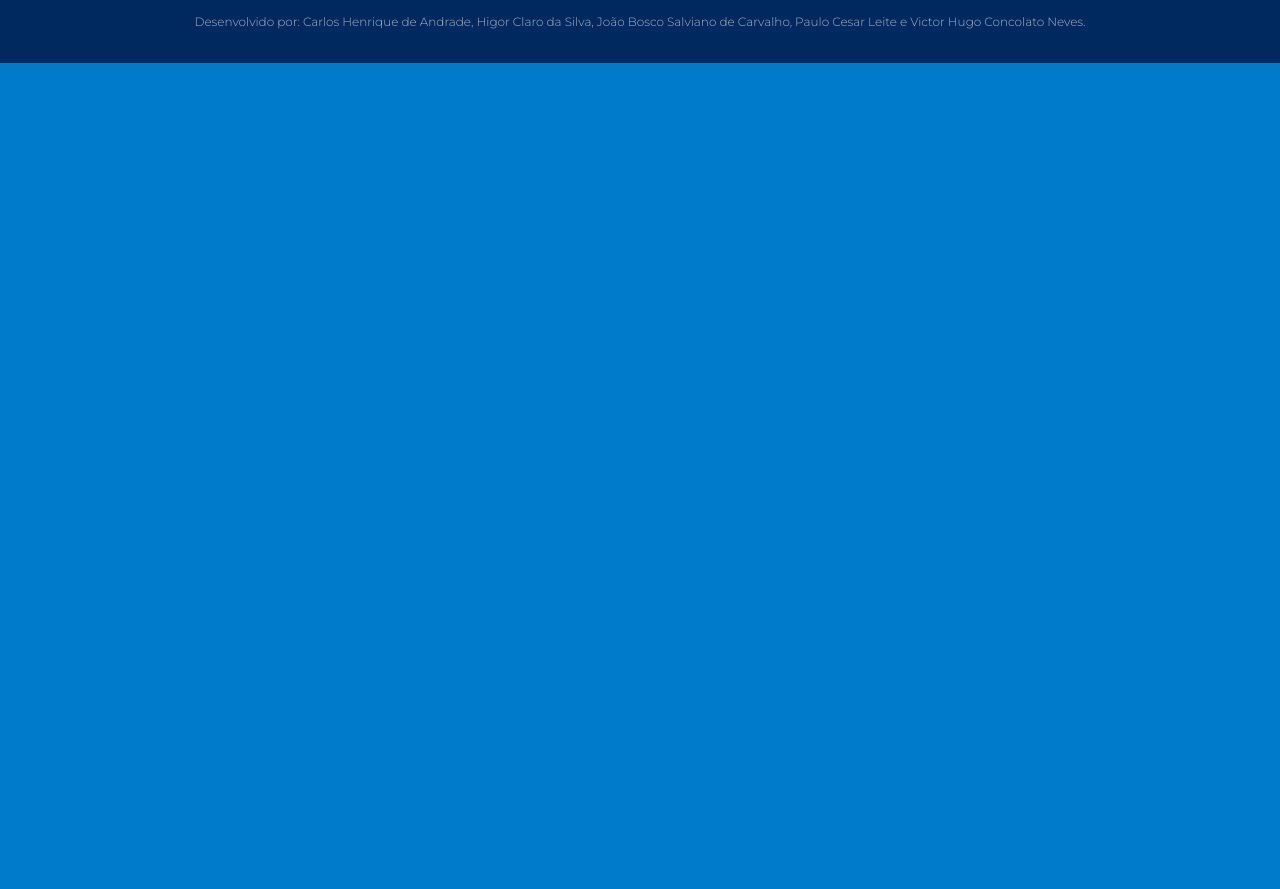
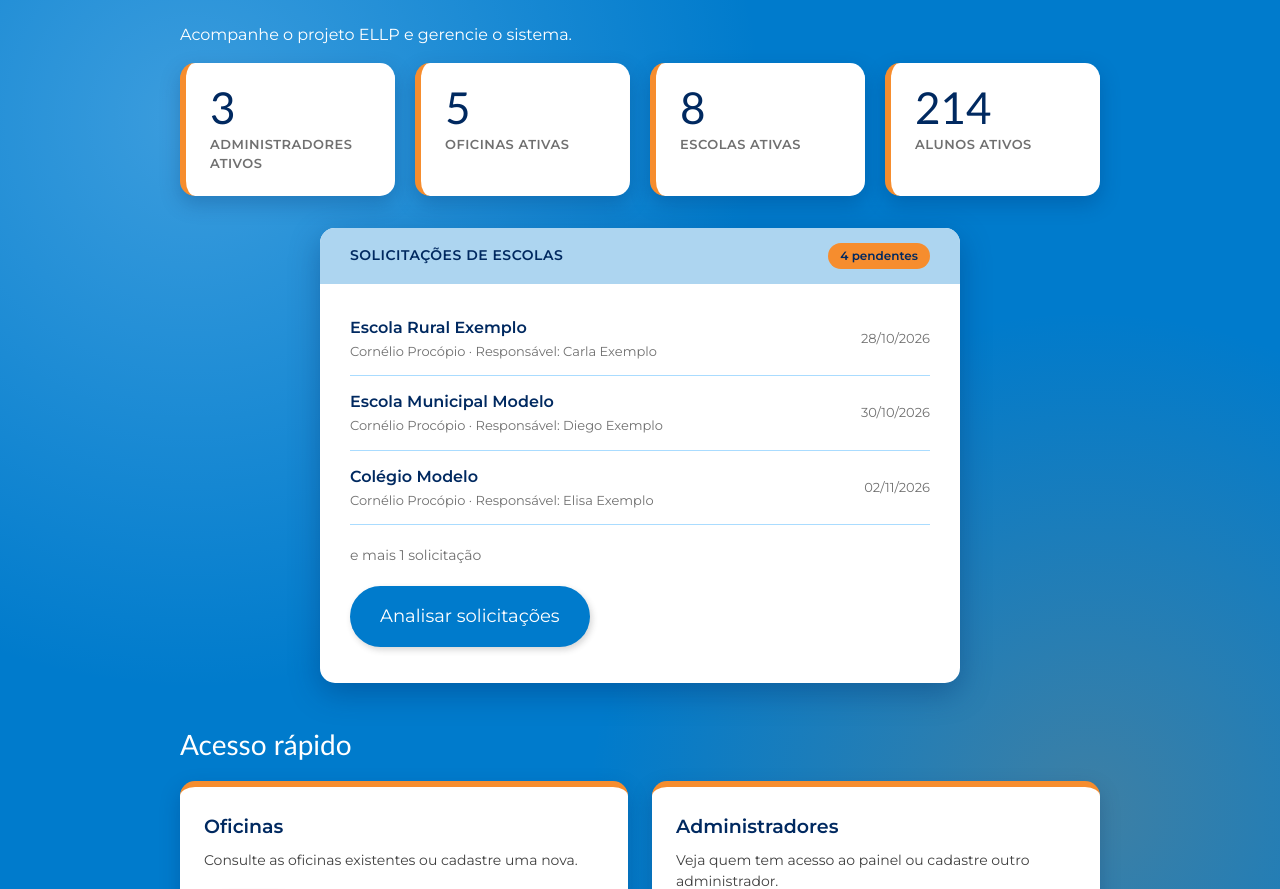
Before and after one commit to PaulinhoADS/conecta-ellp-utfpr, a React (Vite) app in the folder frontend/: page /admin in a window 1280 px wide. Shown: the part 180-1069 px from the top of the page. Before the commit the page ends 800 px from the top, so only its background shows below. Built offline with nearby package versions, Linux system fonts and the light colour scheme; sample sign-in values are in the browser's storage; a web font is replaced by a local one.

Commit message:
feat: add painel admin

```diff
--- a/frontend/src/App.jsx
+++ b/frontend/src/App.jsx
@@ -1,14 +1,16 @@
 // src/App.jsx
 
-import { BrowserRouter, Routes, Route } from 'react-router-dom';
-import AuthProvider from './contexts/AuthContext';
-import Home from './pages/Home';
-import Quiz from './pages/Quiz';
-import Login from './pages/Login';
-import Unauthorized from './pages/Unauthorized';
-import Header from './components/Header';
-import Footer from './components/Footer';
-import ScrollToTop from './components/ScrollToTop';
+import { BrowserRouter, Routes, Route } from "react-router-dom";
+import AuthProvider from "./contexts/AuthContext";
+import Home from "./pages/Home";
+import Quiz from "./pages/Quiz";
+import Login from "./pages/Login";
+import Unauthorized from "./pages/Unauthorized";
+import AdminDashboard from "./pages/admin/AdminDashboard";
+import Header from "./components/Header";
+import Footer from "./components/Footer";
+import ScrollToTop from "./components/ScrollToTop";
+import ProtectedRoute from "./components/ProtectedRoute";
 
 // Componente principal do aplicativo
 function App() {
@@ -22,7 +24,15 @@ function App() {
             <Route path="/" element={<Home />} />
             <Route path="/quiz" element={<Quiz />} />
             <Route path="/login" element={<Login />} />
-              <Route path="/unauthorized" element={<Unauthorized />}/>
+            <Route path="/unauthorized" element={<Unauthorized />} />
+
+            <Route
+              element={
+                <ProtectedRoute allowedRoles={["admin", "superadmin"]} />
+              }
+            >
+              <Route path="/admin" element={<AdminDashboard />} />
+            </Route>
           </Routes>
           <Footer />
         </main>
--- /dev/null
+++ b/frontend/src/pages/admin/AdminDashboard.css
@@ -0,0 +1,157 @@
+.admin-stats {
+    display: grid;
+    grid-template-columns: repeat(auto-fit, minmax(150px, 1fr));
+    gap: 20px;
+    margin: 0 0 32px;
+    padding: 0;
+    list-style: none;
+}
+
+.admin-stat {
+    display: flex;
+    flex-direction: column;
+    gap: 6px;
+    padding: 22px 24px;
+    color: var(--preto);
+    background-color: var(--branco);
+    border-left: 6px solid var(--laranja);
+    border-radius: 15px;
+    box-shadow: 0 8px 20px rgba(0, 41, 96, 0.25);
+}
+
+.admin-stat__value {
+    font-family: var(--fonte-titulo);
+    font-size: 44px;
+    line-height: 1;
+    color: var(--azul-escuro);
+}
+
+.admin-stat__label {
+    font-size: 13px;
+    font-weight: 600;
+    letter-spacing: 0.5px;
+    text-transform: uppercase;
+    color: var(--cinza);
+}
+
+.admin-pending {
+    margin-bottom: 40px;
+}
+
+.admin-pending__header {
+    display: flex;
+    align-items: center;
+    justify-content: space-between;
+    gap: 12px;
+}
+
+.admin-pending__badge {
+    padding: 4px 12px;
+    font-size: 12px;
+    font-weight: 600;
+    letter-spacing: 0;
+    text-transform: none;
+    color: var(--azul-escuro);
+    background-color: var(--laranja);
+    border-radius: 20px;
+}
+
+.admin-pending__list {
+    margin: 0 0 20px;
+    padding: 0;
+    list-style: none;
+}
+
+.admin-pending__item {
+    display: flex;
+    align-items: center;
+    justify-content: space-between;
+    gap: 16px;
+    padding: 14px 0;
+    border-bottom: 1px solid var(--azul-claro);
+}
+
+.admin-pending__item:first-child {
+    padding-top: 0;
+}
+
+.admin-pending__name {
+    margin: 0;
+    font-size: 16px;
+    font-weight: 600;
+    color: var(--azul-escuro);
+}
+
+.admin-pending__meta {
+    margin: 2px 0 0;
+    font-size: 13px;
+    color: var(--cinza);
+}
+
+.admin-pending__date {
+    flex-shrink: 0;
+    font-size: 13px;
+    color: var(--cinza);
+}
+
+.admin-pending__more {
+    margin: 0 0 20px;
+    font-size: 14px;
+    color: var(--cinza);
+}
+
+.admin-section-title {
+    margin: 0 0 16px;
+    font-family: var(--fonte-titulo);
+    font-weight: 400;
+    font-size: 28px;
+}
+
+.admin-shortcuts {
+    display: grid;
+    grid-template-columns: repeat(auto-fit, minmax(280px, 1fr));
+    gap: 24px;
+}
+
+.admin-shortcut {
+    padding: 26px 24px;
+    color: var(--preto);
+    background-color: var(--branco);
+    border-top: 6px solid var(--laranja);
+    border-radius: 15px;
+    box-shadow: 0 8px 20px rgba(0, 41, 96, 0.25);
+}
+
+.admin-shortcut__title {
+    margin: 0;
+    font-size: 19px;
+    font-weight: 600;
+    color: var(--azul-escuro);
+}
+
+.admin-shortcut__text {
+    margin: 8px 0 20px;
+    font-size: 14px;
+}
+
+.admin-shortcut__actions {
+    display: flex;
+    flex-wrap: wrap;
+    gap: 10px;
+}
+
+@media (max-width: 768px) {
+    .admin-stat {
+        padding: 18px 18px;
+    }
+
+    .admin-stat__value {
+        font-size: 36px;
+    }
+
+    .admin-pending__item {
+        align-items: flex-start;
+        flex-direction: column;
+        gap: 4px;
+    }
+}
--- /dev/null
+++ b/frontend/src/pages/admin/AdminDashboard.jsx
@@ -0,0 +1,177 @@
+import { Link } from "react-router-dom";
+import "./AdminDashboard.css";
+
+const PREVIA_SOLICITACOES = 3;
+
+const resumo = {
+  administradores: 3,
+  oficinas: 5,
+  escolas: 8,
+  alunos: 214,
+};
+
+const pendentes = [
+  {
+    id: 3,
+    nome: "Escola Rural Exemplo",
+    cidade: "Cornélio Procópio",
+    responsavel: "Carla Exemplo",
+    createdAt: "2026-10-28T15:00:00.000Z",
+  },
+  {
+    id: 4,
+    nome: "Escola Municipal Modelo",
+    cidade: "Cornélio Procópio",
+    responsavel: "Diego Exemplo",
+    createdAt: "2026-10-30T15:00:00.000Z",
+  },
+  {
+    id: 5,
+    nome: "Colégio Modelo",
+    cidade: "Cornélio Procópio",
+    responsavel: "Elisa Exemplo",
+    createdAt: "2026-11-02T15:00:00.000Z",
+  },
+  {
+    id: 6,
+    nome: "Escola Estadual Modelo",
+    cidade: "Cornélio Procópio",
+    responsavel: "Fábio Exemplo",
+    createdAt: "2026-11-03T15:00:00.000Z",
+  },
+];
+
+const indicadores = [
+  { chave: "administradores", rotulo: "Administradores ativos" },
+  { chave: "oficinas", rotulo: "Oficinas ativas" },
+  { chave: "escolas", rotulo: "Escolas ativas" },
+  { chave: "alunos", rotulo: "Alunos ativos" },
+];
+
+const atalhos = [
+  {
+    id: "oficinas",
+    titulo: "Oficinas",
+    descricao: "Consulte as oficinas existentes ou cadastre uma nova.",
+    listagem: "/oficinas",
+    nomeListagem: "Ver lista de oficinas",
+    criacao: "/oficinas/nova",
+    nomeCriacao: "Cadastrar oficina",
+  },
+  {
+    id: "administradores",
+    titulo: "Administradores",
+    descricao:
+      "Veja quem tem acesso ao painel ou cadastre outro administrador.",
+    listagem: "/admin/administradores",
+    nomeListagem: "Ver lista de administradores",
+    criacao: "/admin/administradores/novo",
+    nomeCriacao: "Cadastrar administrador",
+  },
+];
+
+const AdminDashboard = () => {
+  const restantes = pendentes.length - PREVIA_SOLICITACOES;
+
+  return (
+    <section className="page-gradient">
+      <div className="my-container">
+        <div className="page-header">
+          <div>
+            <h1 className="page-header__title">Painel administrativo</h1>
+            <p className="page-header__subtitle">
+              Acompanhe o projeto ELLP e gerencie o sistema.
+            </p>
+          </div>
+        </div>
+
+        <ul className="admin-stats">
+          {indicadores.map((indicador) => (
+            <li key={indicador.chave} className="admin-stat">
+              <span className="admin-stat__value">
+                {resumo[indicador.chave]}
+              </span>
+              <span className="admin-stat__label">{indicador.rotulo}</span>
+            </li>
+          ))}
+        </ul>
+
+        <section className="panel panel--fluid admin-pending">
+          <div className="panel__header admin-pending__header">
+            <span>Solicitações de escolas</span>
+            <span className="admin-pending__badge">
+              {pendentes.length}{" "}
+              {pendentes.length === 1 ? "pendente" : "pendentes"}
+            </span>
+          </div>
+          <div className="panel__body">
+            {pendentes.length === 0 ? (
+              <p className="state-message">Nenhuma solicitação pendente.</p>
+            ) : (
+              <>
+                <ul className="admin-pending__list">
+                  {pendentes.slice(0, PREVIA_SOLICITACOES).map((escola) => (
+                    <li key={escola.id} className="admin-pending__item">
+                      <div>
+                        <p className="admin-pending__name">{escola.nome}</p>
+                        <p className="admin-pending__meta">
+                          {escola.cidade} · Responsável: {escola.responsavel}
+                        </p>
+                      </div>
+                      <time
+                        className="admin-pending__date"
+                        dateTime={escola.createdAt}
+                      >
+                        {new Date(escola.createdAt).toLocaleDateString("pt-BR")}
+                      </time>
+                    </li>
+                  ))}
+                </ul>
+                {restantes > 0 && (
+                  <p className="admin-pending__more">
+                    e mais {restantes}{" "}
+                    {restantes === 1 ? "solicitação" : "solicitações"}
+                  </p>
+                )}
+                <Link
+                  to="/admin/solicitacoes"
+                  className="btn-pill btn-pill--blue"
+                >
+                  Analisar solicitações
+                </Link>
+              </>
+            )}
+          </div>
+        </section>
+
+        <h2 className="admin-section-title">Acesso rápido</h2>
+        <div className="admin-shortcuts">
+          {atalhos.map((atalho) => (
+            <article key={atalho.id} className="admin-shortcut">
+              <h3 className="admin-shortcut__title">{atalho.titulo}</h3>
+              <p className="admin-shortcut__text">{atalho.descricao}</p>
+              <div className="admin-shortcut__actions">
+                <Link
+                  to={atalho.listagem}
+                  className="btn-pill btn-pill--blue btn-pill--small"
+                  aria-label={atalho.nomeListagem}
+                >
+                  Ver lista
+                </Link>
+                <Link
+                  to={atalho.criacao}
+                  className="btn-pill btn-pill--outline-dark btn-pill--small"
+                  aria-label={atalho.nomeCriacao}
+                >
+                  Cadastrar
+                </Link>
+              </div>
+            </article>
+          ))}
+        </div>
+      </div>
+    </section>
+  );
+};
+
+export default AdminDashboard;
```
Lines whose indentation alone changed are shown as unchanged.
